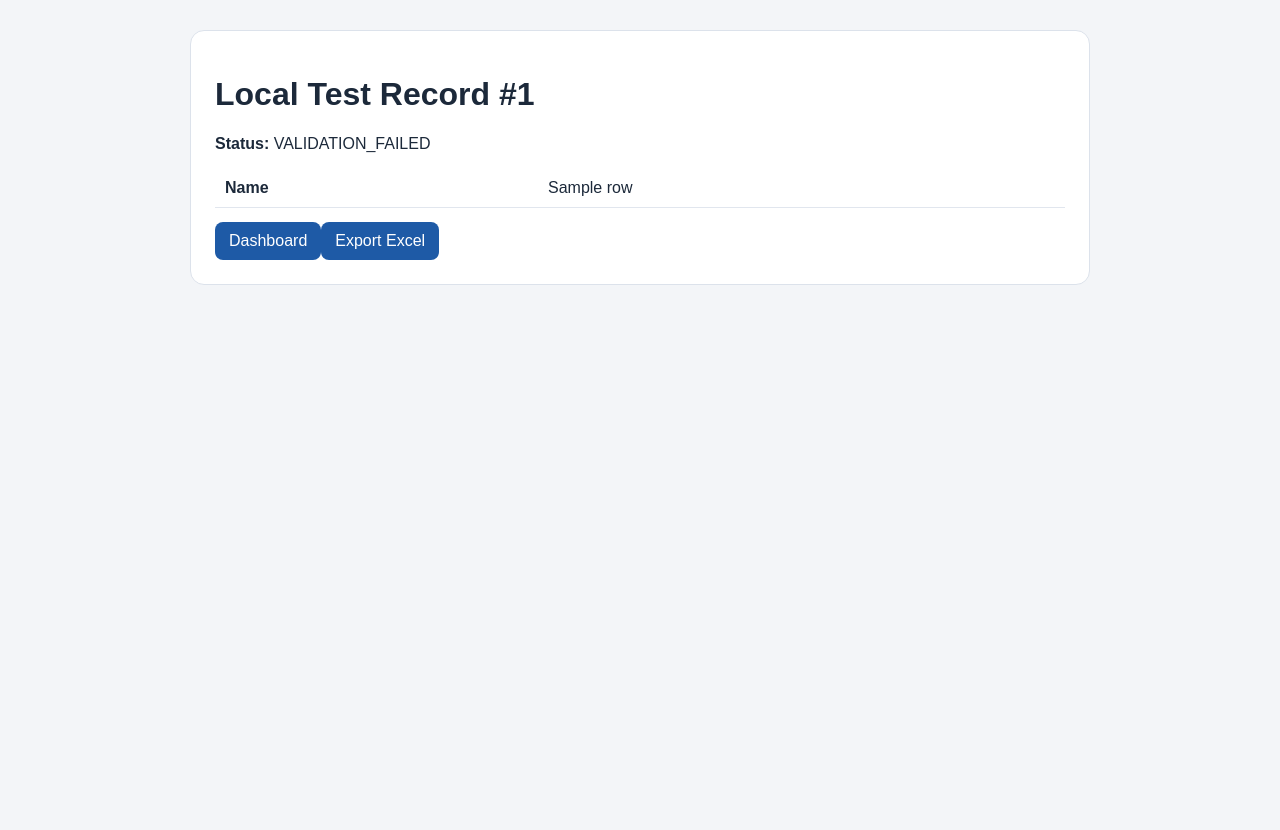
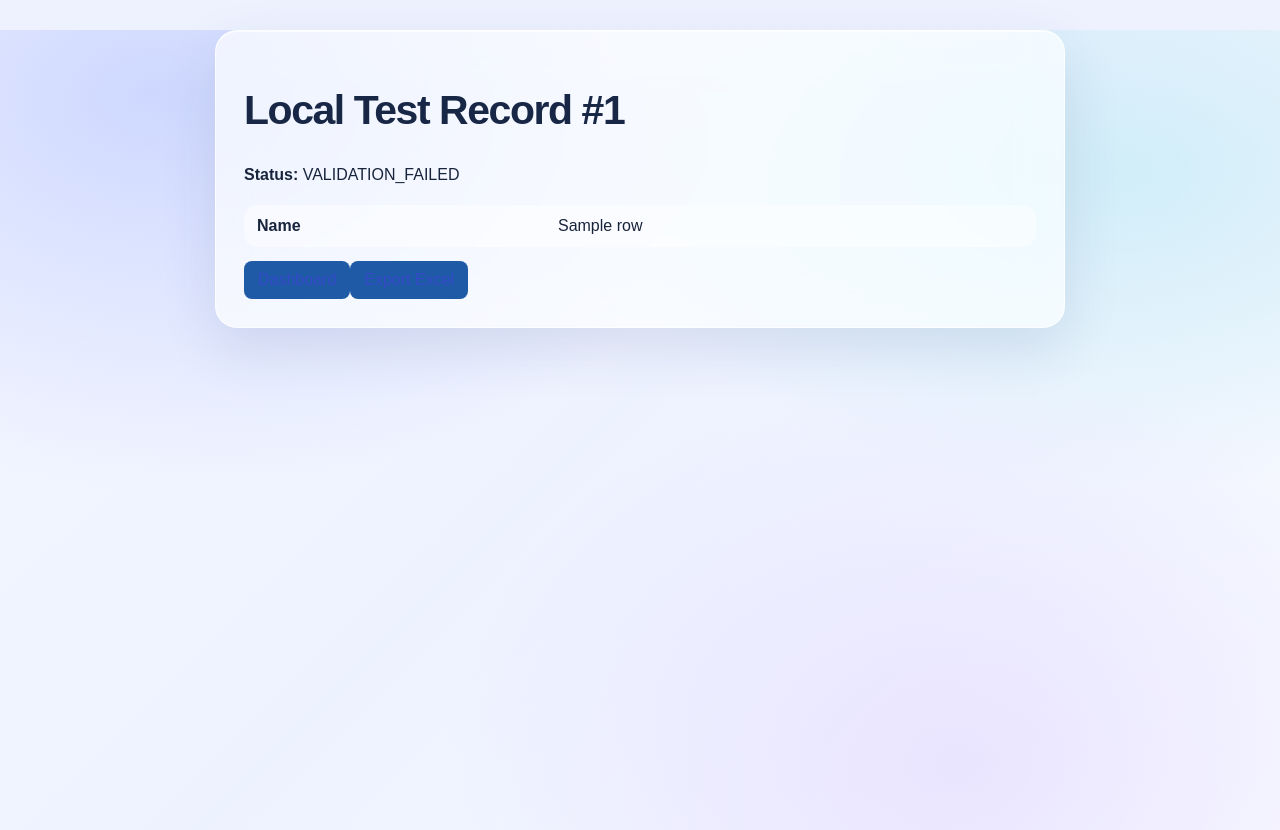
Before and after one commit to HERRY2DEV-ss/LocalSurveyTestAgent, a Flask app: template templates/record.html in a window 1280 px wide. Before the commit the page ends 285 px from the top, so only its background shows below. Run offline with Flask 3, Linux system fonts and the light colour scheme; the visitor is signed in with stand-in values (Sample User, id 1); tables that the repository leaves empty hold one stand-in row (values such as "Sample post"); the template is opened without the code that fills it: most values are stand-ins (such as "Sample title", 1, 10 or a date in 2020); some libraries are stand-ins or nearby versions.

Commit message:
Apply glassmorphism theme to templates/record.html

```diff
--- a/templates/record.html
+++ b/templates/record.html
@@ -1 +1,2 @@
-<!doctype html><html><head><meta charset="utf-8"><meta name="viewport" content="width=device-width,initial-scale=1"><title>Local record {{row['id']}}</title><style>body{font:16px Arial;background:#f3f5f8;margin:0;color:#1c293a}.card{max-width:850px;margin:30px auto;background:#fff;padding:24px;border:1px solid #dce2eb;border-radius:14px}table{width:100%;border-collapse:collapse}td{padding:10px;border-bottom:1px solid #e1e6ee}td:first-child{font-weight:bold;width:38%}a{display:inline-block;background:#1e5aa6;color:white;padding:10px 14px;border-radius:8px;text-decoration:none;margin-top:14px}</style></head><body><div class="card"><h1>Local Test Record #{{row['id']}}</h1><p><b>Status:</b> {{row['status']}}</p><table>{% for key in row.keys() %}<tr><td>{{key.replace('_',' ').title()}}</td><td>{{row[key]}}</td></tr>{% endfor %}</table><a href="/">Dashboard</a><a href="/export.xlsx">Export Excel</a></div></body></html>
+<!doctype html><html><head><meta charset="utf-8"><meta name="viewport" content="width=device-width,initial-scale=1"><title>Local record {{row['id']}}</title><style>body{font:16px Arial;background:#f3f5f8;margin:0;color:#1c293a}.card{max-width:850px;margin:30px auto;background:#fff;padding:24px;border:1px solid #dce2eb;border-radius:14px}table{width:100%;border-collapse:collapse}td{padding:10px;border-bottom:1px solid #e1e6ee}td:first-child{font-weight:bold;width:38%}a{display:inline-block;background:#1e5aa6;color:white;padding:10px 14px;border-radius:8px;text-decoration:none;margin-top:14px}</style>  <link rel="stylesheet" href="{{ url_for('static', filename='glass.css') }}">
+</head><body><div class="card"><h1>Local Test Record #{{row['id']}}</h1><p><b>Status:</b> {{row['status']}}</p><table>{% for key in row.keys() %}<tr><td>{{key.replace('_',' ').title()}}</td><td>{{row[key]}}</td></tr>{% endfor %}</table><a href="/">Dashboard</a><a href="/export.xlsx">Export Excel</a></div></body></html>
```
